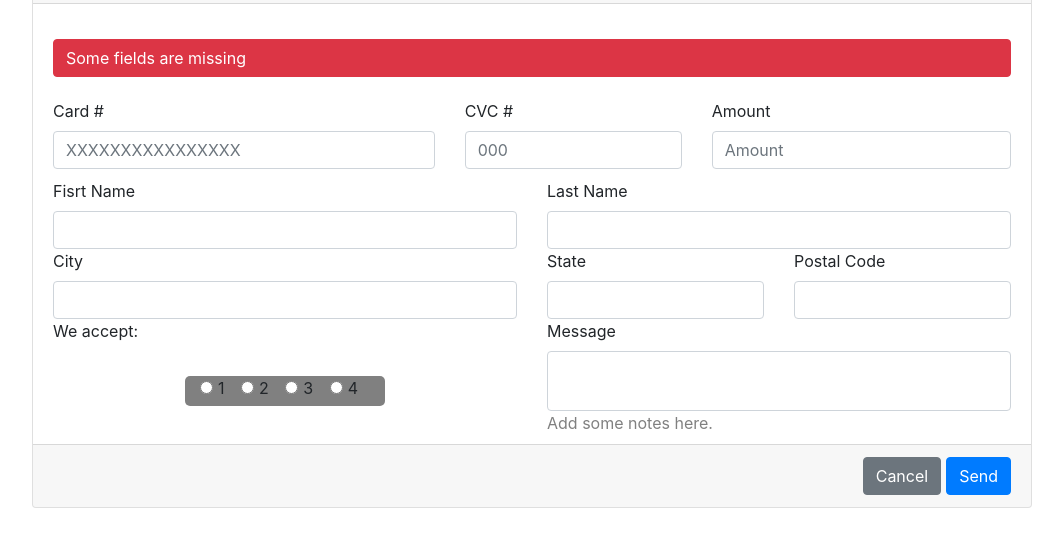
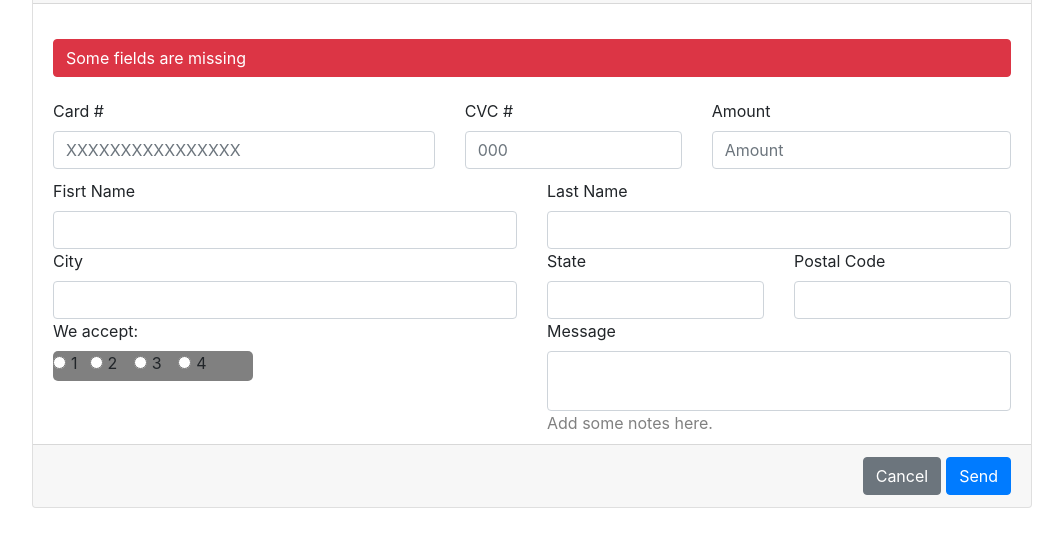
Before and after one commit to Karla9191/exercise-html5-form, a plain HTML site: page index.html in a window 1280 px wide. Shown: the part 268-814 px from the top of the page, without its empty margins (108-1171 px from the left). Drawn offline with nearby package versions, Linux system fonts and the light colour scheme.

Commit message:
nuevos-cambios

```diff
--- a/index.html
+++ b/index.html
@@ -83,8 +83,8 @@
                 <div class="card" style=" border: none; padding-top: 15px; margin: 5px auto; background-color: transparent;">
                     <label for="accept" style="text-align: left;">We accept:</label>
 
-                <div class="container">
-                    <div class="form-check form-check-inline">
+                <div class="container" style="padding: 0px; margin: 0px;">
+                    <div class="form-check form-check-inline" style="float: left; text-align: left;">
                         <input class="form-check-input" type="radio" name="inlineRadioOptions" id="inlineRadio1" value="option1">
                         <label class="form-check-label" for="inlineRadio1">1</label>
                         </div>
@@ -104,7 +104,6 @@
                 </div>
                 </div>
 
-
                 <div class="col-sm-6" style="height:60px; padding-top: 5px; margin-top: 10px;">
                 <div class="card" style=" border: none; padding-top: 15px; margin: 5px auto; background-color: transparent;">
                     <label for="message" style="text-align: left;">Message</label>
@@ -120,7 +119,6 @@
 
             </div>
         </div>
-
    </div>
 
     <!--Script del proyecto-->
--- a/style.css
+++ b/style.css
@@ -1,3 +1,4 @@
+
 .container{
     height: 30px;
     width: 200px;
```
